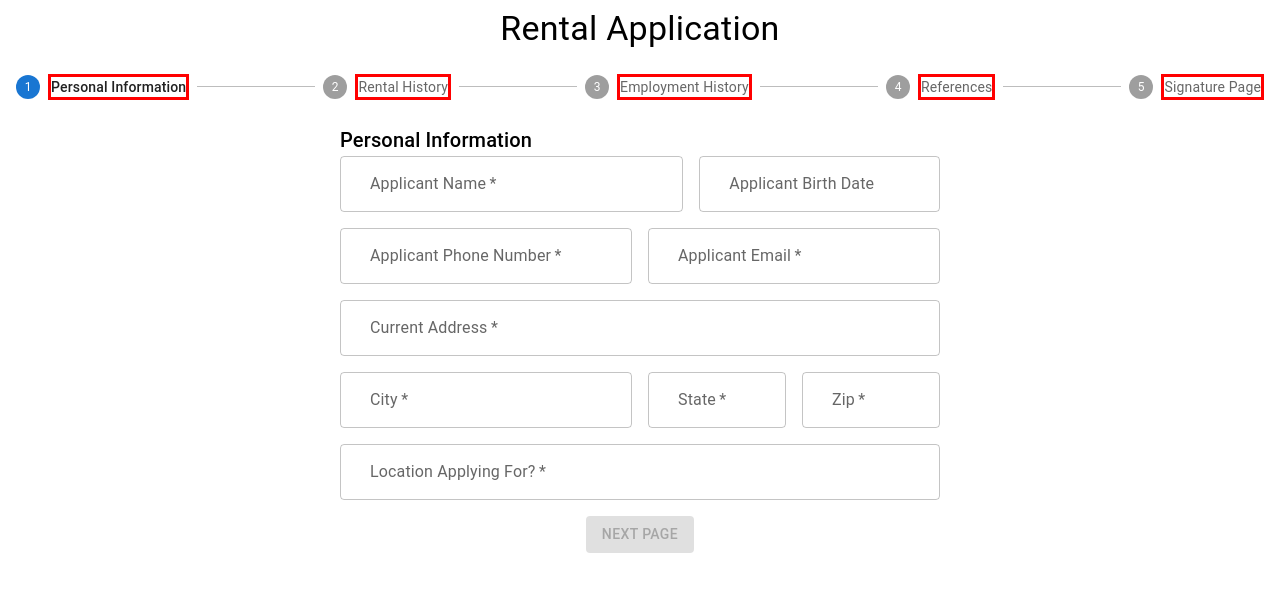
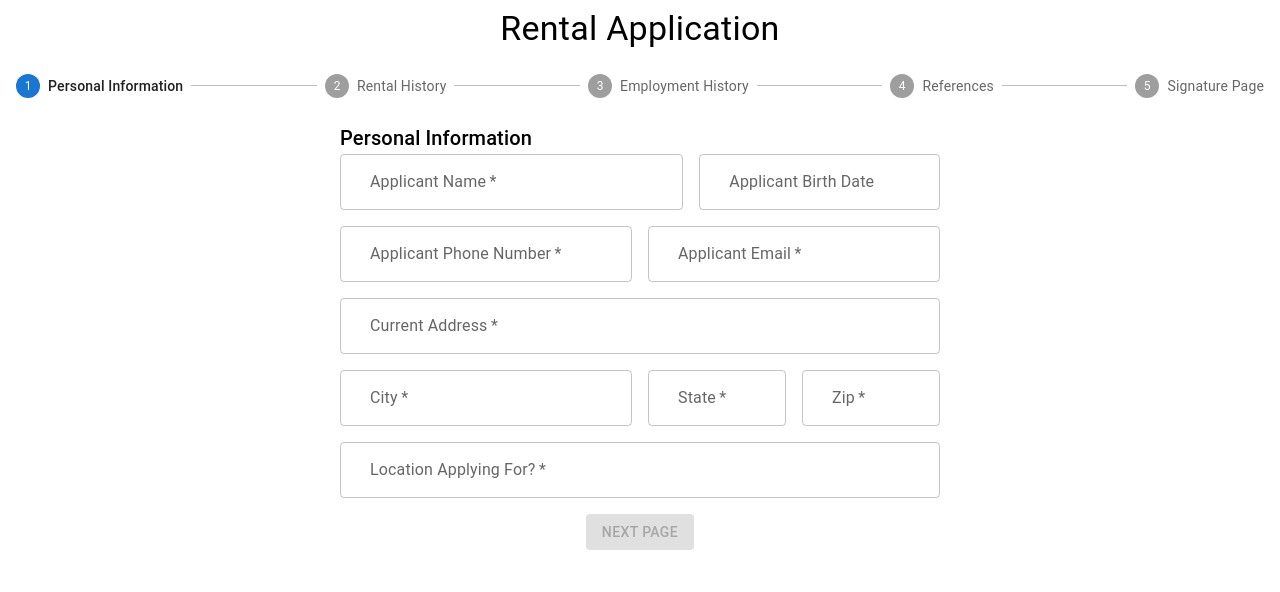
Before and after one commit to bxdevelopment804/Rental-App, a Next.js app: page /rentalApplication in a window 1280 px wide. Shown: the top 592 px of the page. Built offline with nearby package versions, Linux system fonts and the light colour scheme.

Commit message:
Formatting

```diff
--- a/styles/globals.css
+++ b/styles/globals.css
@@ -51,15 +51,9 @@ footer {
   margin: 1.5rem 0px;
 }
 
-.MuiStepLabel-label {
-  display: flex;
-  border: solid red;
-}
-
 @media (max-width: 625px) {
   .MuiStepLabel-label {
     display: none !important;
-    border: solid blue;
   }
 }
 
--- a/styles/globals.scss
+++ b/styles/globals.scss
@@ -60,10 +60,10 @@ footer {
 #completionNotice {
 	margin: 1.5rem 0px;
 }
-.MuiStepLabel-label {
-	display: flex;
-	border: solid red;
-}
+// .MuiStepLabel-label {
+// 	display: flex;
+// 	border: solid red;
+// }
 
 // #applicantForm {
 // 	display: flex;
@@ -73,6 +73,5 @@ footer {
 @media (max-width: 625px) {
 	.MuiStepLabel-label {
 		display: none !important;
-		border: solid blue;
 	}
 }
```
Also changed, not shown: 1 other file (tests, documents, lock files or other folders).
